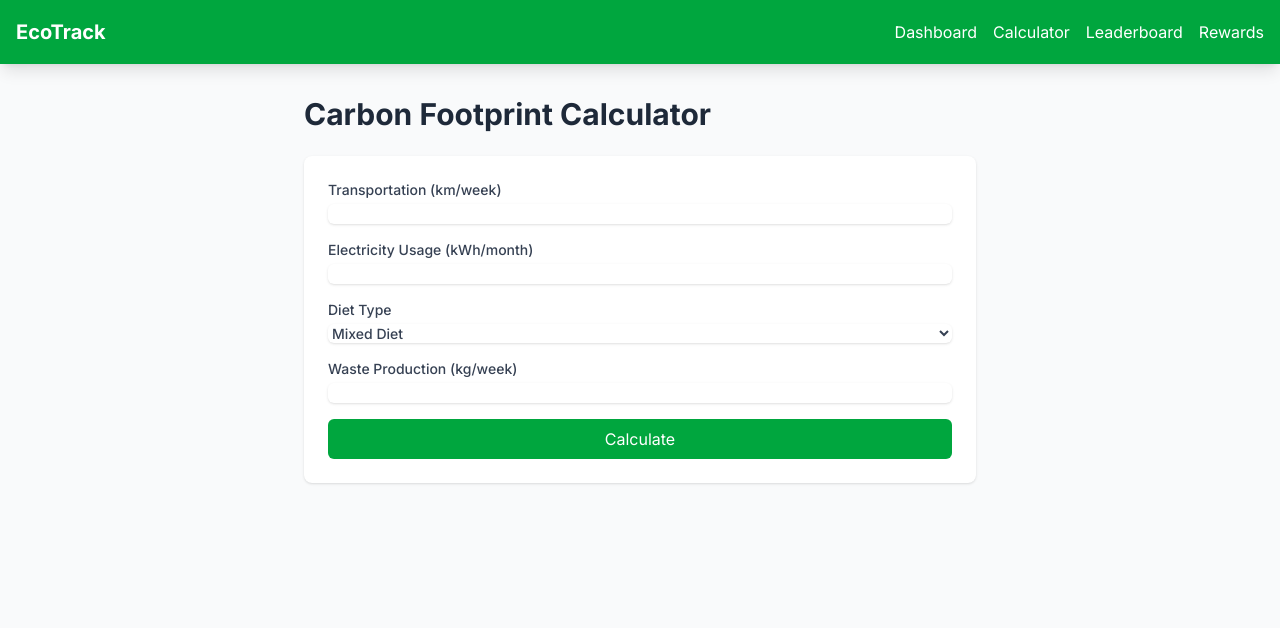
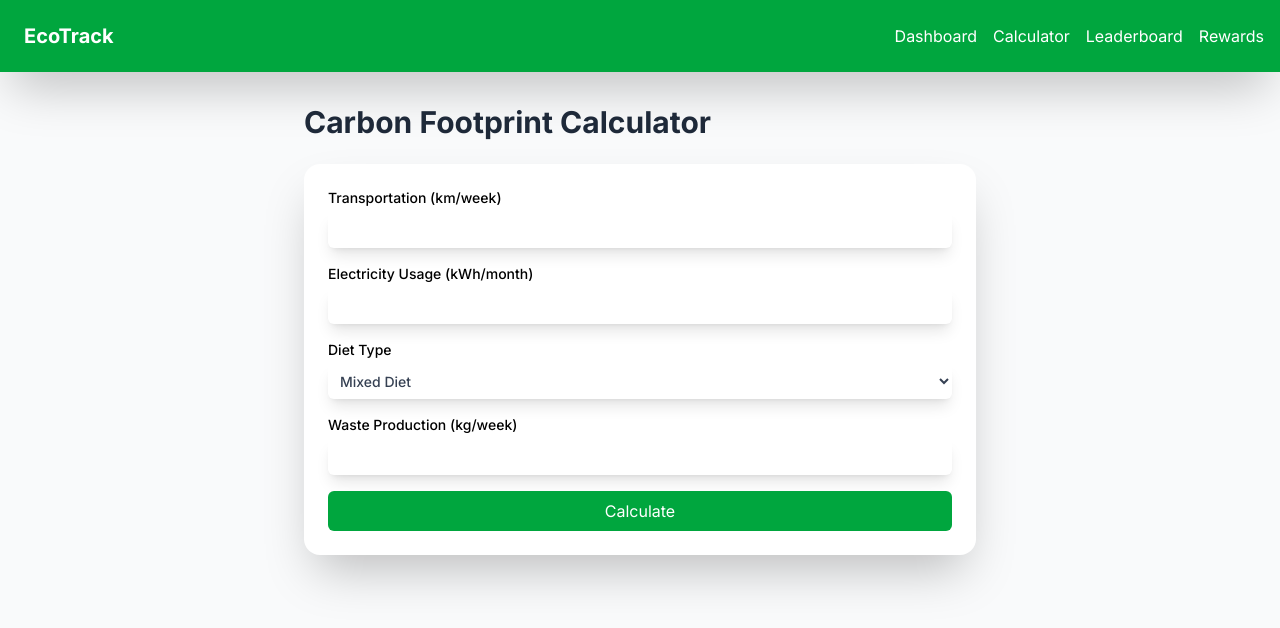
Before and after one commit to Sarvesh2424/ecotrack-frontend, a React (Vite) app: page /calculator in a window 1280 px wide. Shown: the top 628 px of the page. Built offline with nearby package versions, Linux system fonts and the light colour scheme; a web font is replaced by a local one.

Commit message:
improved calculator design

```diff
--- a/index.html
+++ b/index.html
@@ -11,7 +11,7 @@
     <link rel="icon" type="image/svg+xml" href="/vite.svg" />
     <meta name="viewport" content="width=device-width, initial-scale=1.0" />
     <link href="src\index.css" rel="stylesheet" />
-    <title>Vite + React</title>
+    <title>EcoTrack</title>
   </head>
   <body>
     <div id="root"></div>
--- a/src/components/Calculator.jsx
+++ b/src/components/Calculator.jsx
@@ -41,42 +41,42 @@ function Calculator() {
 
       <form
         onSubmit={handleSubmit}
-        className="bg-white p-6 rounded-lg shadow space-y-4"
+        className="bg-white p-6 rounded-2xl shadow-2xl space-y-4"
       >
         <div>
-          <label className="block text-sm font-medium text-gray-700">
+          <label className="block text-sm font-medium text-black">
             Transportation (km/week)
             <input
               type="number"
               name="transportation"
               value={formData.transportation}
               onChange={handleChange}
-              className="mt-1 block w-full rounded-md border-gray-300 shadow-sm focus:border-green-500 focus:ring-green-500"
+              className="mt-1 p-2 text-gray-700 block w-full rounded-md border-gray-300 shadow-lg focus:border-green-500 focus:ring-green-500"
             />
           </label>
         </div>
 
         <div>
-          <label className="block text-sm font-medium text-gray-700">
+          <label className="block text-black text-sm font-medium">
             Electricity Usage (kWh/month)
             <input
               type="number"
               name="electricity"
               value={formData.electricity}
               onChange={handleChange}
-              className="mt-1 block w-full rounded-md border-gray-300 shadow-sm focus:border-green-500 focus:ring-green-500"
+              className="mt-1 p-2 text-gray-700 block w-full rounded-md border-gray-300 shadow-lg focus:border-green-500 focus:ring-green-500"
             />
           </label>
         </div>
 
         <div>
-          <label className="block text-sm font-medium text-gray-700">
+          <label className="block text-sm font-medium text-black">
             Diet Type
             <select
               name="diet"
               value={formData.diet}
               onChange={handleChange}
-              className="mt-1 block w-full rounded-md border-gray-300 shadow-sm focus:border-green-500 focus:ring-green-500"
+              className="mt-1 text-gray-700 p-2 block w-full rounded-md border-gray-300 shadow-lg focus:border-green-500 focus:ring-green-500"
             >
               <option value="mixed">Mixed Diet</option>
               <option value="vegetarian">Vegetarian</option>
@@ -86,28 +86,28 @@ function Calculator() {
         </div>
 
         <div>
-          <label className="block text-sm font-medium text-gray-700">
+          <label className="block text-sm font-medium text-black">
             Waste Production (kg/week)
             <input
               type="number"
               name="waste"
               value={formData.waste}
               onChange={handleChange}
-              className="mt-1 block w-full rounded-md border-gray-300 shadow-sm focus:border-green-500 focus:ring-green-500"
+              className="mt-1 p-2 block w-full text-gray-700 rounded-md border-gray-300 shadow-lg focus:border-green-500 focus:ring-green-500"
             />
           </label>
         </div>
 
         <button
           type="submit"
-          className="w-full bg-green-600 text-white py-2 px-4 rounded-md hover:bg-green-700 focus:outline-none focus:ring-2 focus:ring-green-500 focus:ring-offset-2"
+          className="w-full bg-green-600 text-white py-2 px-4 rounded-md hover:bg-green-700 hover:cursor-pointer"
         >
           Calculate
         </button>
       </form>
 
       {result && (
-        <div className="mt-6 bg-white p-6 rounded-lg shadow">
+        <div className="mt-6 bg-white p-6 rounded-2xl shadow-2xl">
           <h2 className="text-xl font-semibold text-gray-800 mb-2">
             Your Carbon Footprint
           </h2>
--- a/src/components/Navbar.jsx
+++ b/src/components/Navbar.jsx
@@ -2,10 +2,10 @@ import { Link } from "react-router-dom";
 
 function Navbar() {
   return (
-    <nav className="bg-green-600 text-white shadow-lg">
+    <nav className="bg-green-600 text-white shadow-2xl">
       <div className="container mx-auto px-4">
-        <div className="flex justify-between items-center h-16">
-          <Link to="/" className="text-xl font-bold">
+        <div className="flex justify-between items-center h-18">
+          <Link to="/" className="text-xl ml-2 font-bold">
             EcoTrack
           </Link>
           <div className="flex space-x-4">
```
